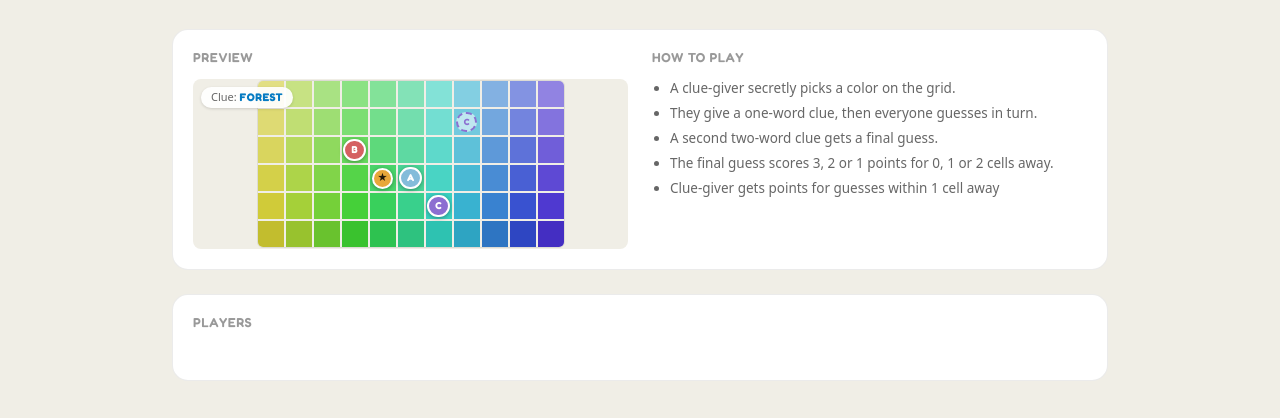
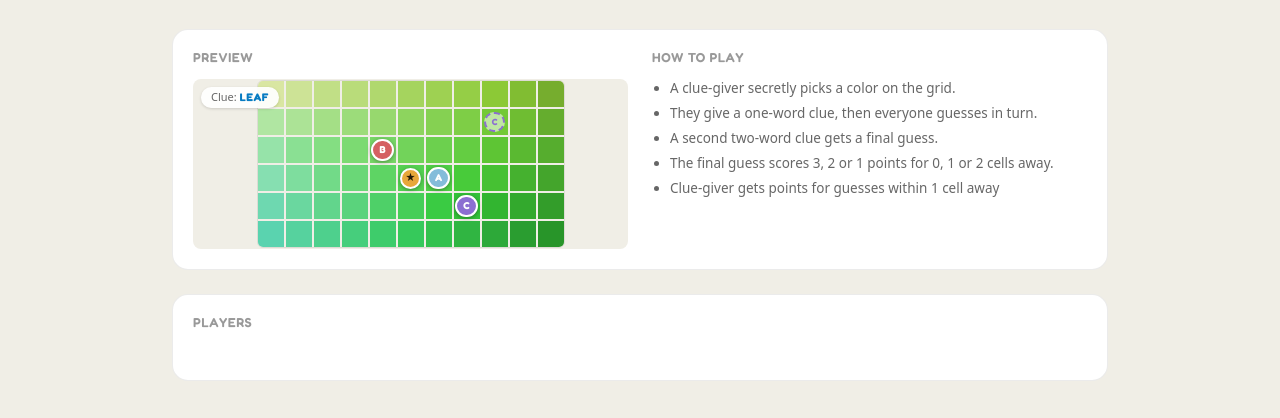
Before and after one commit to kwokeric/party-games, a website with bundled scripts: page public/games/hues-and-clues/index.html in a window 1280 px wide. Shown: the part 216-634 px from the top of the page. Built offline with nearby package versions, Linux system fonts and the light colour scheme.

Commit message:
[HuesAndClues] Update grid and prevent duplicate colors in selector

```diff
--- a/public/games/hues-and-clues/client.js
+++ b/public/games/hues-and-clues/client.js
@@ -208,14 +208,14 @@ durationPopover.appendChild(noLimitOpt);
 // Lobby preview: a static slice of the real board (same cellColor as the
 // game) showing the target star, two players' final pins and one ghosted
 // first guess — what a round looks like mid-reveal.
-const PREVIEW_COLS = [3, 13];
-const PREVIEW_ROWS = [3, 8];
+const PREVIEW_COLS = [15, 25];
+const PREVIEW_ROWS = [7, 12];
 const previewMarkers = [
-  { col: 7, row: 6, type: "flag" },
-  { col: 8, row: 6, type: "player", label: "A", color: PLAYER_PALETTE[0] },
-  { col: 6, row: 5, type: "player", label: "B", color: PLAYER_PALETTE[1] },
-  { col: 10, row: 4, type: "ghost", label: "C", color: PLAYER_PALETTE[2] },
-  { col: 9, row: 7, type: "player", label: "C", color: PLAYER_PALETTE[2] },
+  { col: 20, row: 10, type: "flag" },
+  { col: 21, row: 10, type: "player", label: "A", color: PLAYER_PALETTE[0] },
+  { col: 19, row: 9, type: "player", label: "B", color: PLAYER_PALETTE[1] },
+  { col: 23, row: 8, type: "ghost", label: "C", color: PLAYER_PALETTE[2] },
+  { col: 22, row: 11, type: "player", label: "C", color: PLAYER_PALETTE[2] },
 ];
 const lobbyPreviewGrid = el("lobby-preview-grid");
 lobbyPreviewGrid.style.gridTemplateColumns = `repeat(${PREVIEW_COLS[1] - PREVIEW_COLS[0] + 1}, 26px)`;
--- a/public/games/hues-and-clues/grid.js
+++ b/public/games/hues-and-clues/grid.js
@@ -4,15 +4,24 @@
 // same coordinate via cellColor(), so the grid always matches across
 // devices without transmitting any pixel data.
 
-export const COLS = 18;
-export const ROWS = 14;
+export const COLS = 26;
+export const ROWS = 16;
 const CELL = 26; // px, must match the .hc-cell size in game.css
 const COL_LETTERS = "ABCDEFGHIJKLMNOPQRSTUVWXYZ";
 
+// A color wheel stretched over the rectangle: hue goes around the center
+// (red at the top, then clockwise through the rainbow), and lightness falls
+// off with distance from the center — pale in the middle, deep at the edges.
+// Coordinates are normalized per axis so the wheel fills the whole board.
+// Saturation is kept moderate so the board reads as natural, real-world
+// colors (leaves, brick, sky) rather than neon.
 export function cellColor(col, row) {
-  const hue = (col / COLS) * 345;
-  const light = 84 - (row / (ROWS - 1)) * 60;
-  return `hsl(${hue.toFixed(0)}, 62%, ${light.toFixed(0)}%)`;
+  const nx = (col - (COLS - 1) / 2) / ((COLS - 1) / 2);
+  const ny = (row - (ROWS - 1) / 2) / ((ROWS - 1) / 2);
+  const hue = ((Math.atan2(ny, nx) * 180) / Math.PI + 90 + 360) % 360;
+  const dist = Math.min(1, Math.hypot(nx, ny) / Math.SQRT2);
+  const light = 86 - dist * 60;
+  return `hsl(${hue.toFixed(0)}, 58%, ${light.toFixed(0)}%)`;
 }
 
 export function chebyshevDistance(a, b) {
--- a/public/games/hues-and-clues/index.html
+++ b/public/games/hues-and-clues/index.html
@@ -50,7 +50,7 @@
                 <h3>Preview</h3>
                 <div class="lobby-preview-stage">
                   <div class="hc-color-grid lobby-preview-grid" id="lobby-preview-grid"></div>
-                  <div class="lobby-preview-clue">Clue: <strong>Forest</strong></div>
+                  <div class="lobby-preview-clue">Clue: <strong>Leaf</strong></div>
                 </div>
               </div>
               <div class="lobby-intro-pane" data-pane="howto">
```
Also changed, not shown: party/games/hues-and-clues.ts (+32 -9 lines).
